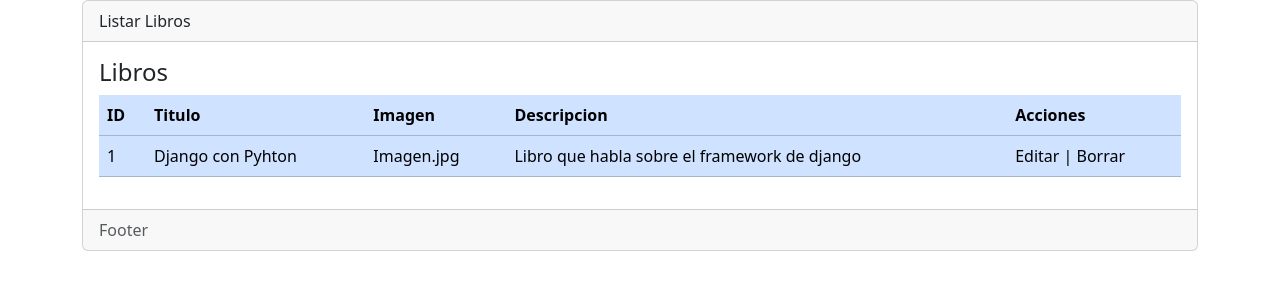
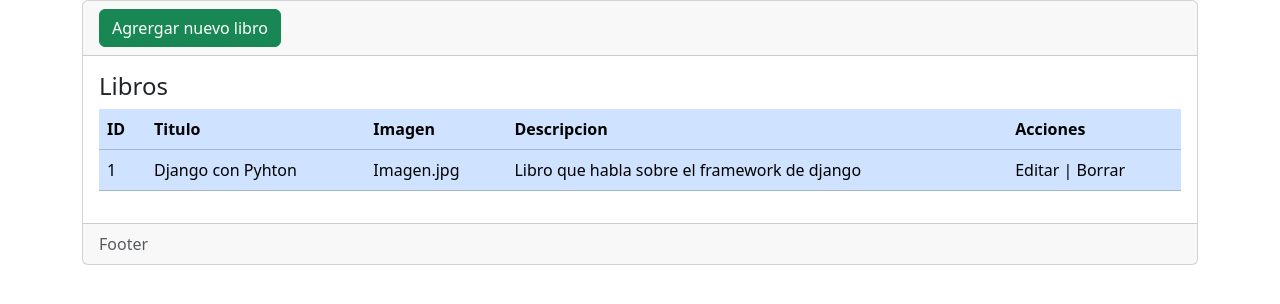
Before and after one commit to eymatos/cooperativa, a Django app: page /libros in a window 1280 px wide. Shown: the part 56-360 px from the top of the page. Run offline with Django 5.2, Linux system fonts and the light colour scheme.

Commit message:
los cambios fueron en el archivo libros.html en donde agregue un boton el cual te redirecciona para el formualario para agregar un libro

```diff
--- a/backend_new/cooperativa/crud/templates/paginas/libros.html
+++ b/backend_new/cooperativa/crud/templates/paginas/libros.html
@@ -4,7 +4,16 @@
 
 {% block contenido %}
     <div class="card">
-        <div class="card-header">Listar Libros</div>
+        <div class="card-header">
+                <a
+                    name=""
+                    id=""
+                    class="btn btn-success"
+                    href="/crear"
+                    role="button"
+                    >Agrergar nuevo libro</a
+                >
+        </div>
         <div class="card-body">
             <h4 class="card-title">Libros</h4>
 
```
